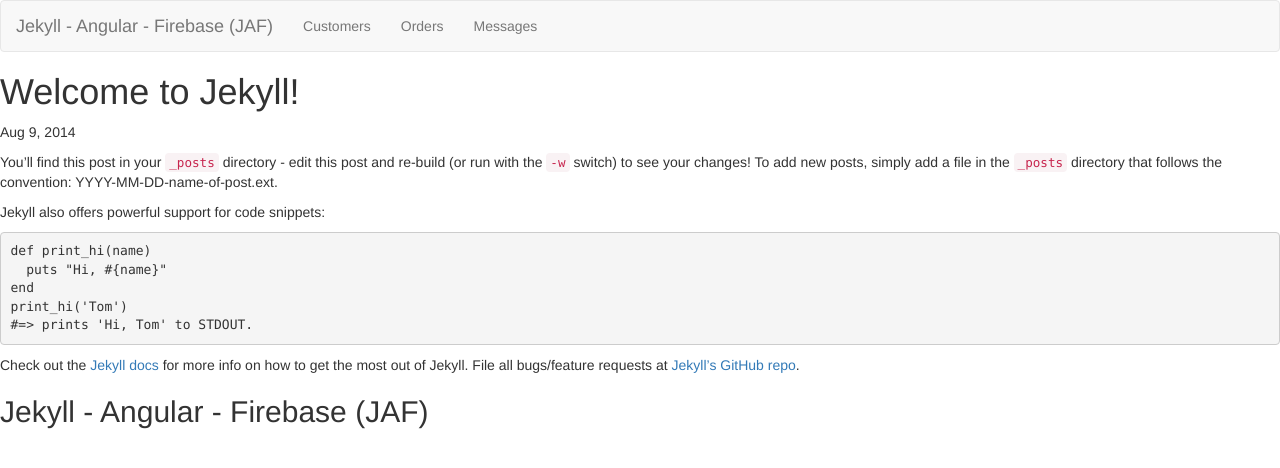
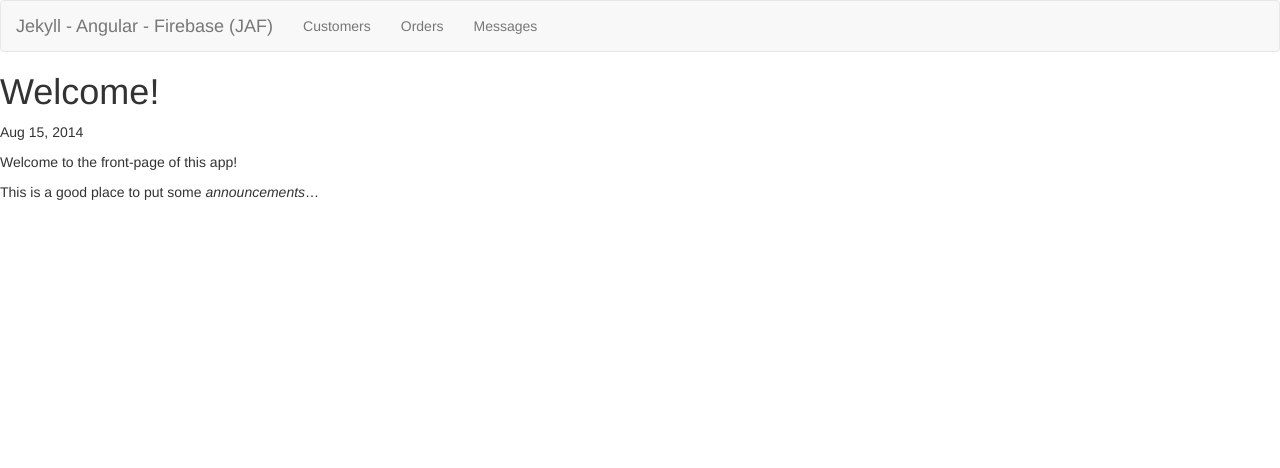
Before and after one commit to MaxHorstmann/jekyll-angular-firebase, a Jekyll site: the page built from _posts/2014-08-09-welcome-to-jekyll.markdown, in a window 1280 px wide. Shown: the top 468 px of the page. Built offline with Jekyll 4.4.1, drawn with Linux system fonts in a browser that asks for light colours; nearby versions of some CDN libraries; comment, search, counter and statistics services are not loaded.

Commit message:
clean up announcements

```diff
--- a/_includes/footer.html
+++ b/_includes/footer.html
@@ -1,8 +1,6 @@
 <footer class="site-footer">
 
   <div class="wrap">
-
-    <h2 class="footer-heading">{{ site.title }}</h2>
 
     <div class="footer-col-1 column">
     </div>
--- a/_layouts/default.html
+++ b/_layouts/default.html
@@ -15,7 +15,7 @@
           </div>
         </div>
 
-        {% include footer.html %}
+        <!-- {% include footer.html %} -->
 
     </body>
 </html>
--- a/_posts/2014-08-09-welcome-to-jekyll.markdown
+++ b/_posts/2014-08-09-welcome-to-jekyll.markdown
@@ -1,24 +1,9 @@
 ---
 layout: post
-title:  "Welcome to Jekyll!"
-date:   2014-08-09 17:55:28
-categories: jekyll update
+title:  "Welcome!"
+date:   2014-08-15 11:00:00
 ---
 
-You'll find this post in your `_posts` directory - edit this post and re-build (or run with the `-w` switch) to see your changes!
-To add new posts, simply add a file in the `_posts` directory that follows the convention: YYYY-MM-DD-name-of-post.ext.
+Welcome to the front-page of this app!
 
-Jekyll also offers powerful support for code snippets:
-
-{% highlight ruby %}
-def print_hi(name)
-  puts "Hi, #{name}"
-end
-print_hi('Tom')
-#=> prints 'Hi, Tom' to STDOUT.
-{% endhighlight %}
-
-Check out the [Jekyll docs][jekyll] for more info on how to get the most out of Jekyll. File all bugs/feature requests at [Jekyll's GitHub repo][jekyll-gh].
-
-[jekyll-gh]: https://github.com/jekyll/jekyll
-[jekyll]:    http://jekyllrb.com
+This is a good place to put some *announcements*...
--- a/index.html
+++ b/index.html
@@ -4,9 +4,8 @@
 
 <div class="home">
 
-  <input type="text" ng-model="data.foo" ></input>
+  <h1>Announcements</h1>
 
-    <!--
     <ul class="posts">
       {% for post in site.posts %}
         <li>
@@ -15,6 +14,6 @@
         </li>
       {% endfor %}
     </ul>
-    -->
+
 
 </div>
```
Also changed, not shown: _layouts/page.html (deleted, +0 -14 lines). Lines whose indentation alone changed are shown as unchanged.
